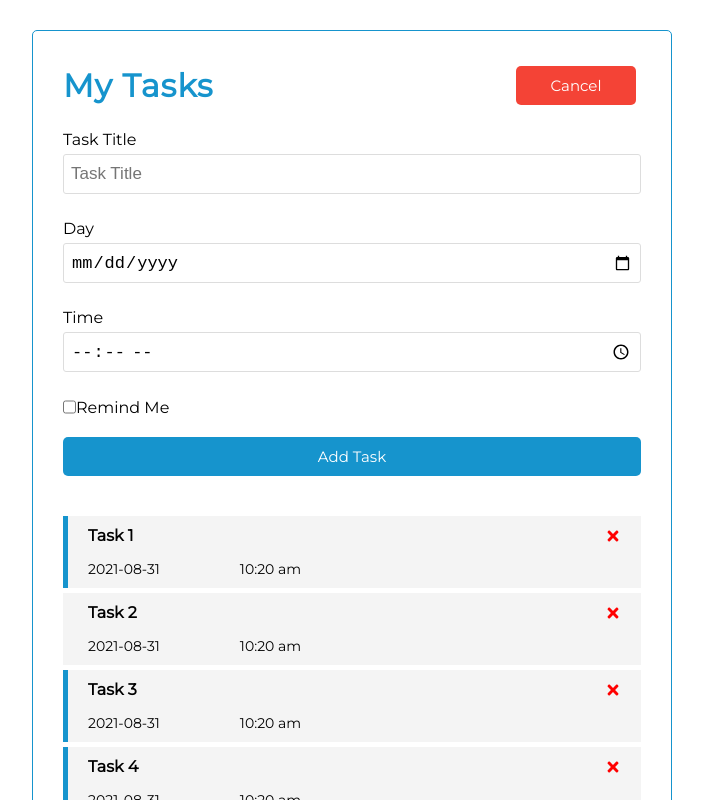
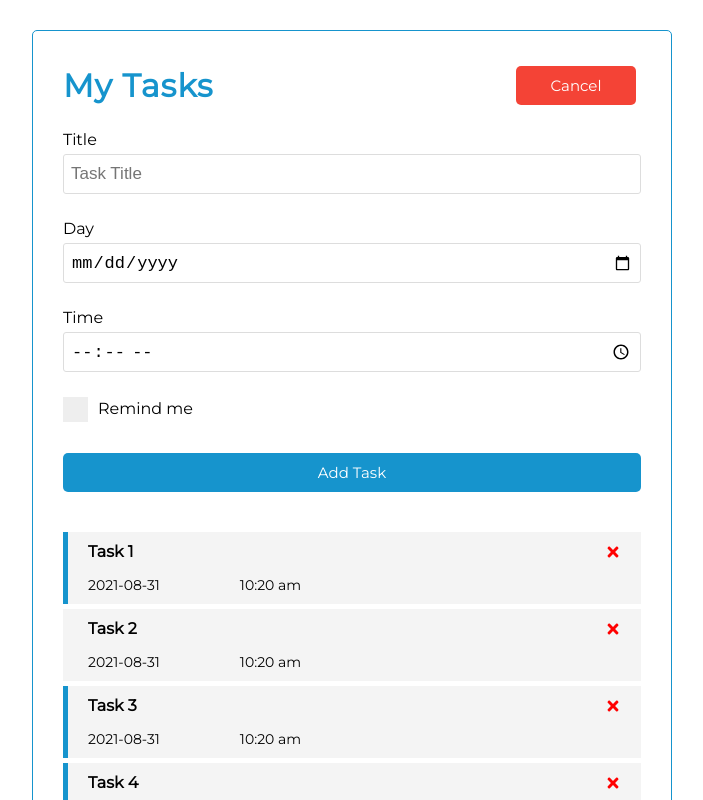
Before and after one commit to AnnSaid/tasks-reactjs-app, a React (Create React App) app: page / in a window 1280 px wide. Both pictures are taken after a click on the button "Add Task". Shown: the top 800 px of the page, without its empty margins (288-991 px from the left). Built offline with nearby package versions, Linux system fonts and the light colour scheme; the HTML template or start-up script is replaced by a standard one.

Commit message:
Update AddTask.js

```diff
--- a/src/components/AddTask.js
+++ b/src/components/AddTask.js
@@ -23,7 +23,7 @@ const AddTask = ({ onAdd }) => {
   return (
     <form className="add-form" onSubmit={onSubmit}>
       <div className="form-control">
-        <label>Task Title</label>
+        <label>Title</label>
         <input
           type="text"
           placeholder="Task Title"
@@ -48,14 +48,18 @@ const AddTask = ({ onAdd }) => {
         />
       </div>
       <div className="form-control form-control-check">
-        <input
-          type="checkbox"
-          checked={reminder}
-          value={reminder}
-          onChange={(e) => setReminder(e.currentTarget.checked)}
-        ></input>
-        <label>Remind Me</label>
+        <label class="remind-me">
+          Remind me
+          <input
+            type="checkbox"
+            checked={reminder}
+            value={reminder}
+            onChange={(e) => setReminder(e.currentTarget.checked)}
+          />
+          <span class="checkmark"></span>
+        </label>
       </div>
+
       <input type="submit" value="Add Task" className="btn btn-block" />
     </form>
   );
```
